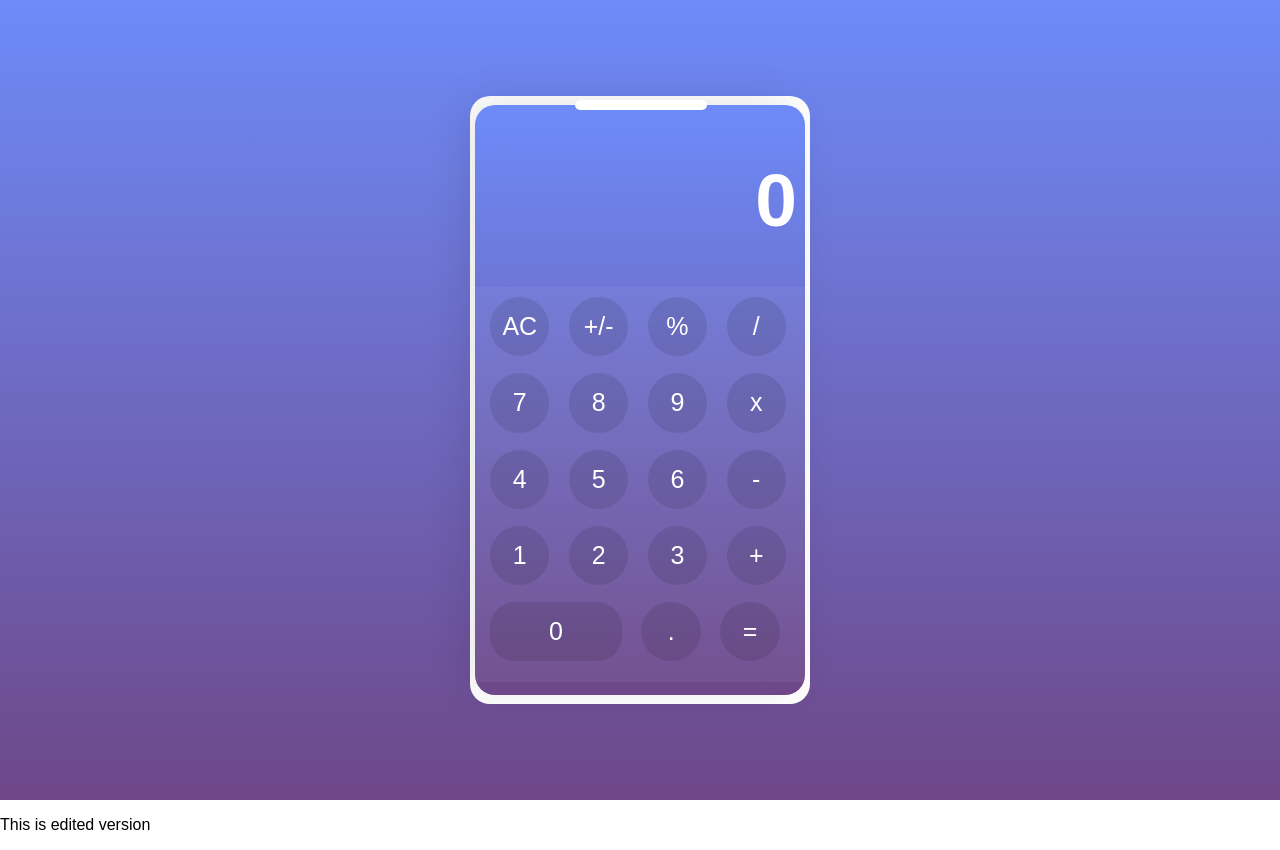
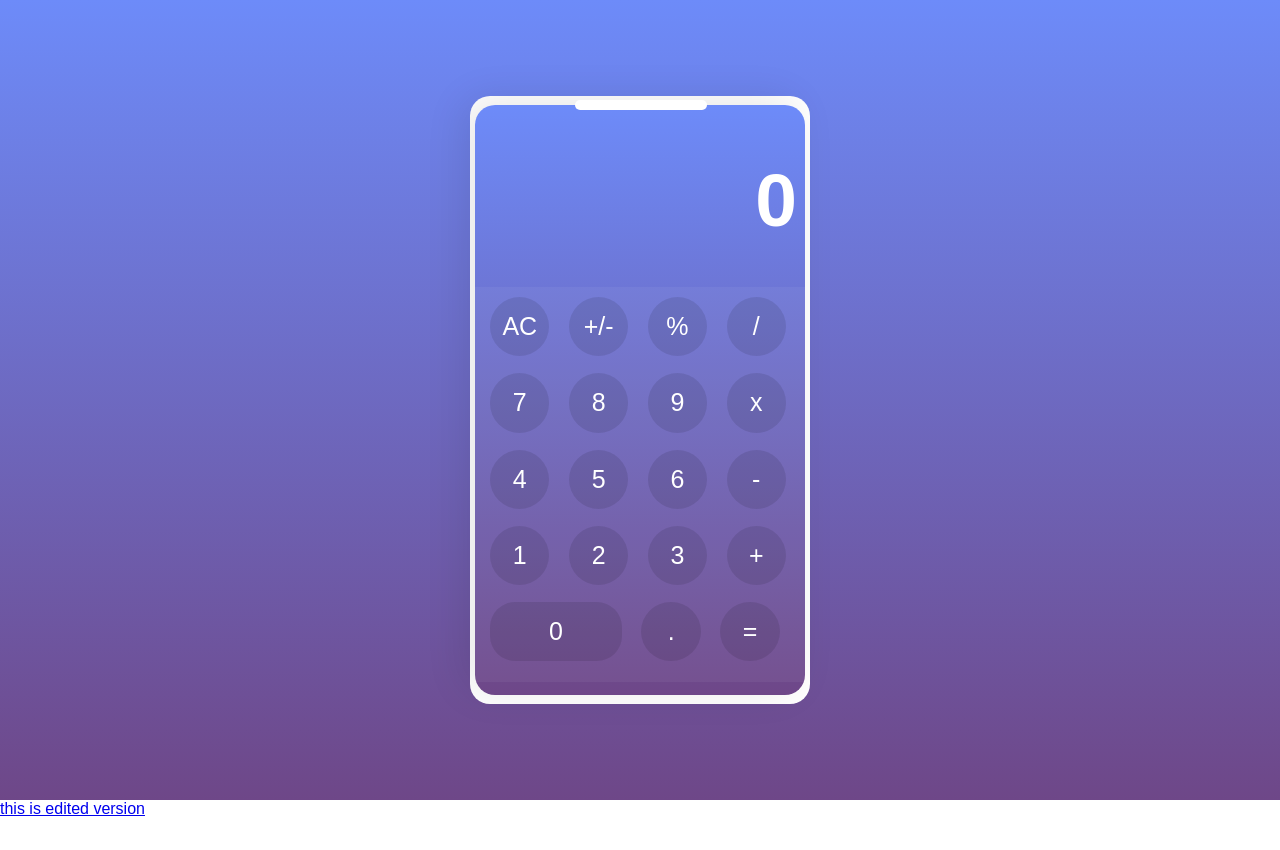
Before and after one commit to chandrikaavugaddi/simplecal, a plain HTML site: page index.html in a window 1280 px wide. After the commit the page ends 818 px from the top, so only its background shows below. Drawn offline with Linux system fonts and the light colour scheme.

Commit message:
Update index.html

```diff
--- a/index.html
+++ b/index.html
@@ -46,6 +46,6 @@
 
 
     <script src="script.js"></script>
-     <p>This is edited version</p>
+     <a href="#click me">this is edited version</a>
 </body>
 </html>
```
